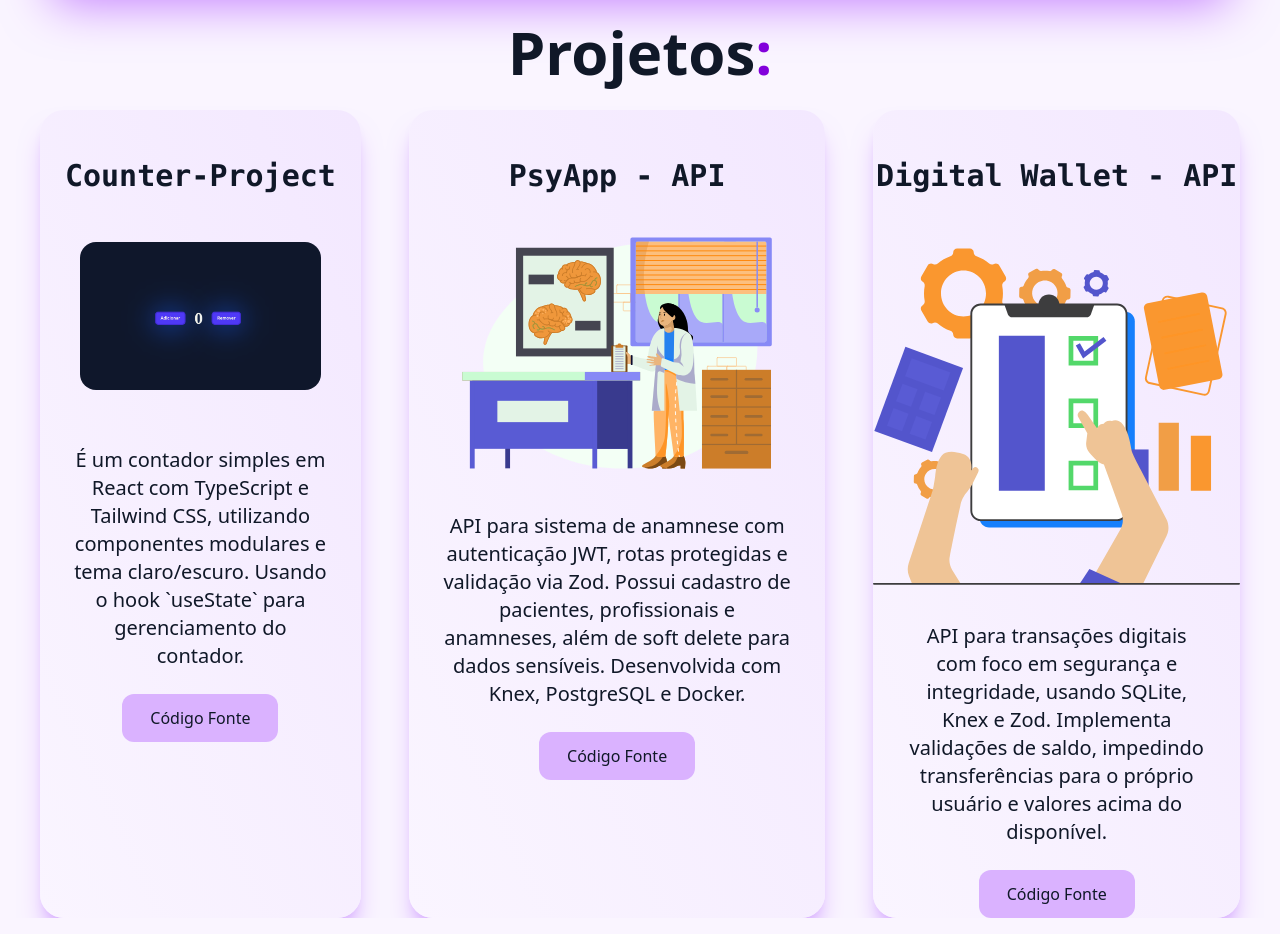
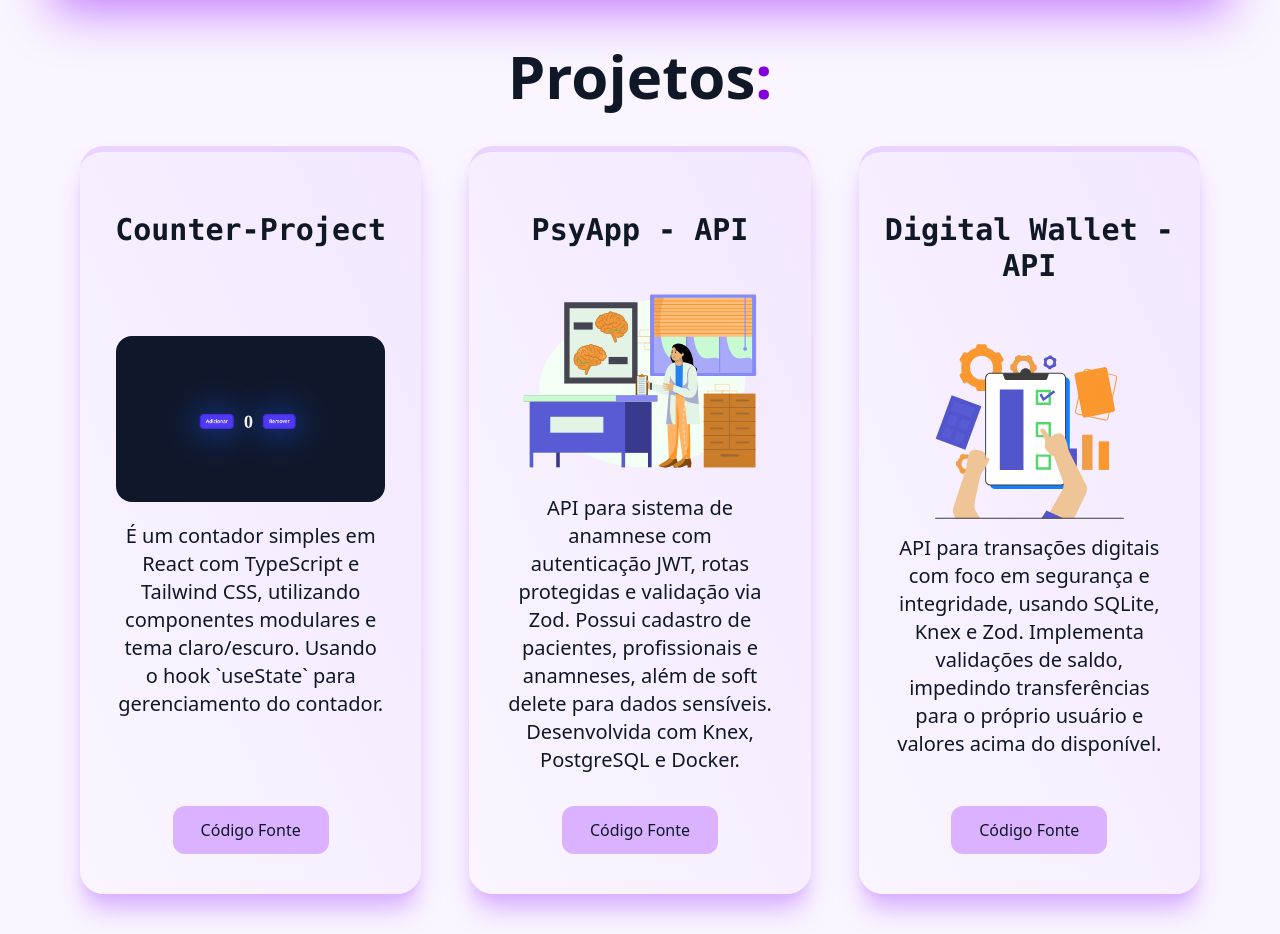
Before and after one commit to Dev-Nadson/Portfolio-1.0, a React (Vite) app: page / in a window 1280 px wide. Shown: the part 1812-2746 px from the top of the page. Built offline with nearby package versions, Linux system fonts and the light colour scheme.

Commit message:
Refac: Projetos com responsividade, e bordas adicinonadas

```diff
--- a/src/components/About/AboutMe.tsx
+++ b/src/components/About/AboutMe.tsx
@@ -15,7 +15,7 @@ function Tech(props: Iprops) {
 
 function AboutMe() {
     return (
-        <div id="sobremim" className=" h-full mt-12 mb-8 py-10 px-4 lg:pb-20 lg:pt-15 md:px-10 bg-linear-65 from-purple-50 to-purple-100 shadow-2xl shadow-purple-400 border-purple-700 rounded-3xl flex flex-col justify-between">
+        <div id="sobremim" className=" h-full mt-12 mb-8 py-10 px-4 lg:pb-20 lg:pt-15 md:px-10 bg-linear-65 from-purple-50 to-purple-100 shadow-2xl shadow-purple-400 border-t-8 border-purple-200 rounded-3xl flex flex-col justify-between">
             <div className=" flex flex-col items-center gap-2 md:gap-12">
 
                 <h1 className="text-4xl md:text-6xl font-bold">Sobre <strong className="text-indigo-700"> Mim</strong>:</h1>
--- a/src/components/Projects/Projects.tsx
+++ b/src/components/Projects/Projects.tsx
@@ -18,16 +18,18 @@ function ButtonRepo(props: Ibutton) {
 function Project(props: Iproject) {
     const { src, className, text, title, link_repo } = props
     return (
-        <div className=" h-full shadow-xl bg-linear-65 from-purple-50 to-purple-100 shadow-purple-300 border-purple-700 rounded-3xl hover:bg-purple-200 hover:ring-2 hover:ring-amber-50 transition-all duration-300 ease-in-out transform hover:scale-105">
-            <div className="flex flex-col justify-between gap-6">
-                <div className="flex justify-center mt-12 text-3xl font-bold font-mono">
+        <div className="flex flex-col w-full h-full lg:max-h-200 pb-10 pt-15 px-4 shadow-xl bg-linear-65 from-purple-50 to-purple-100 shadow-purple-300 border-t-6 border-purple-200 rounded-3xl hover:bg-purple-200 hover:ring-2 hover:ring-amber-50 transition-all duration-300 ease-in-out transform hover:scale-105">
+            <div className="flex flex-col flex-1 justify-between gap-8">
+                <div className="flex justify-center text-3xl font-bold font-mono text-center">
                     <h1 >{title}</h1>
                 </div>
 
-                <img src={src} alt="" className={className} />
-                <p className=" text-center mx-8 text-xl ">{text}</p>
+                <div className="flex flex-col gap-3">
+                    <img src={src} alt="" className={className} />
+                    <p className="text-center text-xl text-wrap px-2 md:px-5">{text}</p>
+                </div>
 
-                <div className="flex justify-center">
+                <div className="flex justify-center items-baseline">
                     <ButtonRepo name="Código Fonte" link={link_repo} />
                 </div>
             </div>
@@ -37,15 +39,15 @@ function Project(props: Iproject) {
 
 function Projects() {
     return (
-        <div className="h-[48vw] flex flex-col justify-between gap-7 ">
+        <div className="h-[48vw] lg:px-10 pt-4 mb-2 flex flex-col justify-between gap-8 md:gap-10">
             <div className="text-center">
-                <h1 className="text-4xl md:text-6xl font-bold">Projetos<span className="text-purple-700">:</span></h1>
+                <h1 className="text-5xl md:text-6xl font-bold">Projetos<span className="text-purple-700">:</span></h1>
             </div>
 
-            <div className="flex flex-col lg:flex-row justify-around gap-12" id="projetos">
-                <Project title="Counter-Project" src="counter-pj.png" link_repo="#projetos" className="mx-10 mt-6 mb-8 rounded-2xl" text="É um contador simples em React com TypeScript e Tailwind CSS, utilizando componentes modulares e tema claro/escuro. Usando o hook `useState` para gerenciamento do contador." />
-                <Project title="PsyApp - API" src="office2.svg" link_repo="#projetos" className="mx-7" text="API para sistema de anamnese com autenticação JWT, rotas protegidas e validação via Zod. Possui cadastro de pacientes, profissionais e anamneses, além de soft delete para dados sensíveis. Desenvolvida com Knex, PostgreSQL e Docker." />
-                <Project title="Digital Wallet - API" src="business.svg" link_repo="#projetos" className="mx-auto size-95" text="API para transações digitais com foco em segurança e integridade, usando SQLite, Knex e Zod. Implementa validações de saldo, impedindo transferências para o próprio usuário e valores acima do disponível." />
+            <div className="flex flex-1 flex-col pb-10 lg:flex-row justify-around gap-9 md:gap-12" id="projetos">
+                <Project title="Counter-Project" src="counter-pj.png" link_repo="#projetos" className="mx-5 rounded-2xl mb-2" text="É um contador simples em React com TypeScript e Tailwind CSS, utilizando componentes modulares e tema claro/escuro. Usando o hook `useState` para gerenciamento do contador." />
+                <Project title="PsyApp - API" src="office2.svg" link_repo="#projetos" className="px-5" text="API para sistema de anamnese com autenticação JWT, rotas protegidas e validação via Zod. Possui cadastro de pacientes, profissionais e anamneses, além de soft delete para dados sensíveis. Desenvolvida com Knex, PostgreSQL e Docker." />
+                <Project title="Digital Wallet - API" src="business.svg" link_repo="#projetos" className="px-15" text="API para transações digitais com foco em segurança e integridade, usando SQLite, Knex e Zod. Implementa validações de saldo, impedindo transferências para o próprio usuário e valores acima do disponível." />
             </div>
         </div >
     )
```
